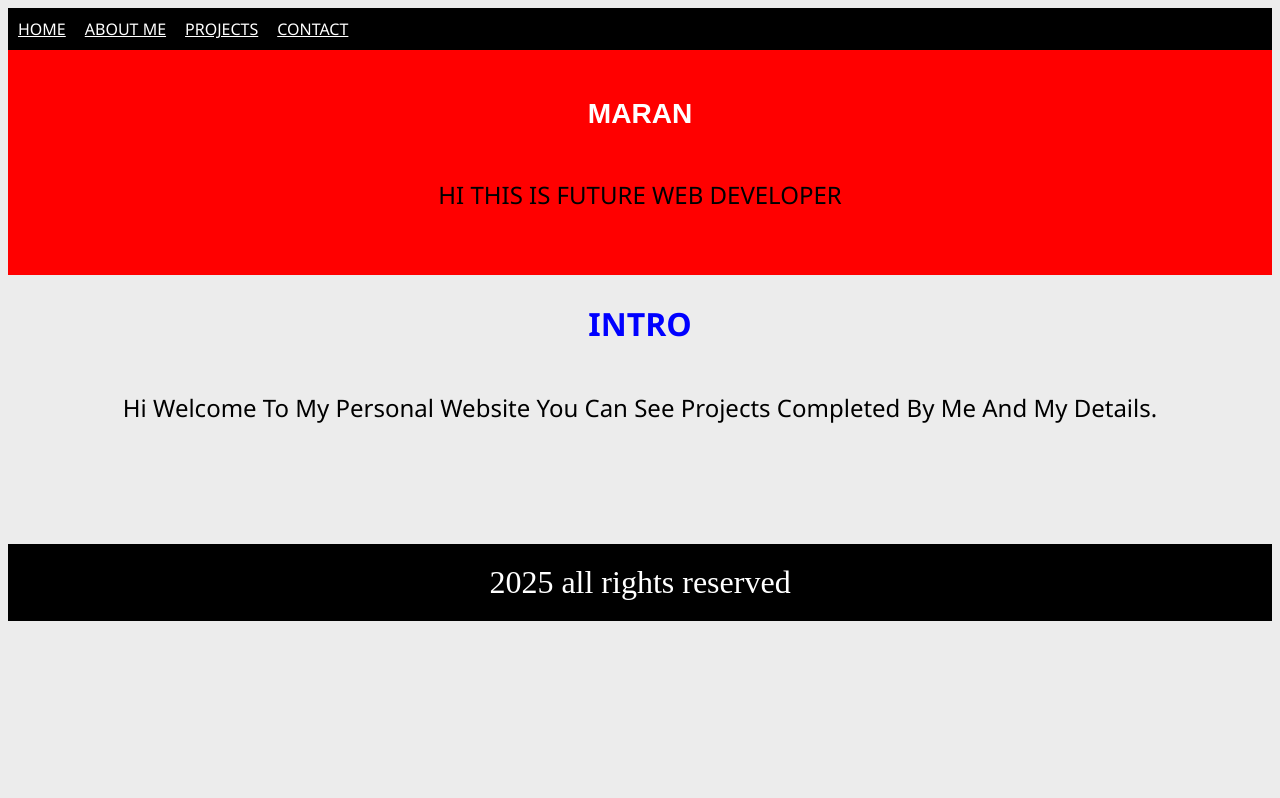
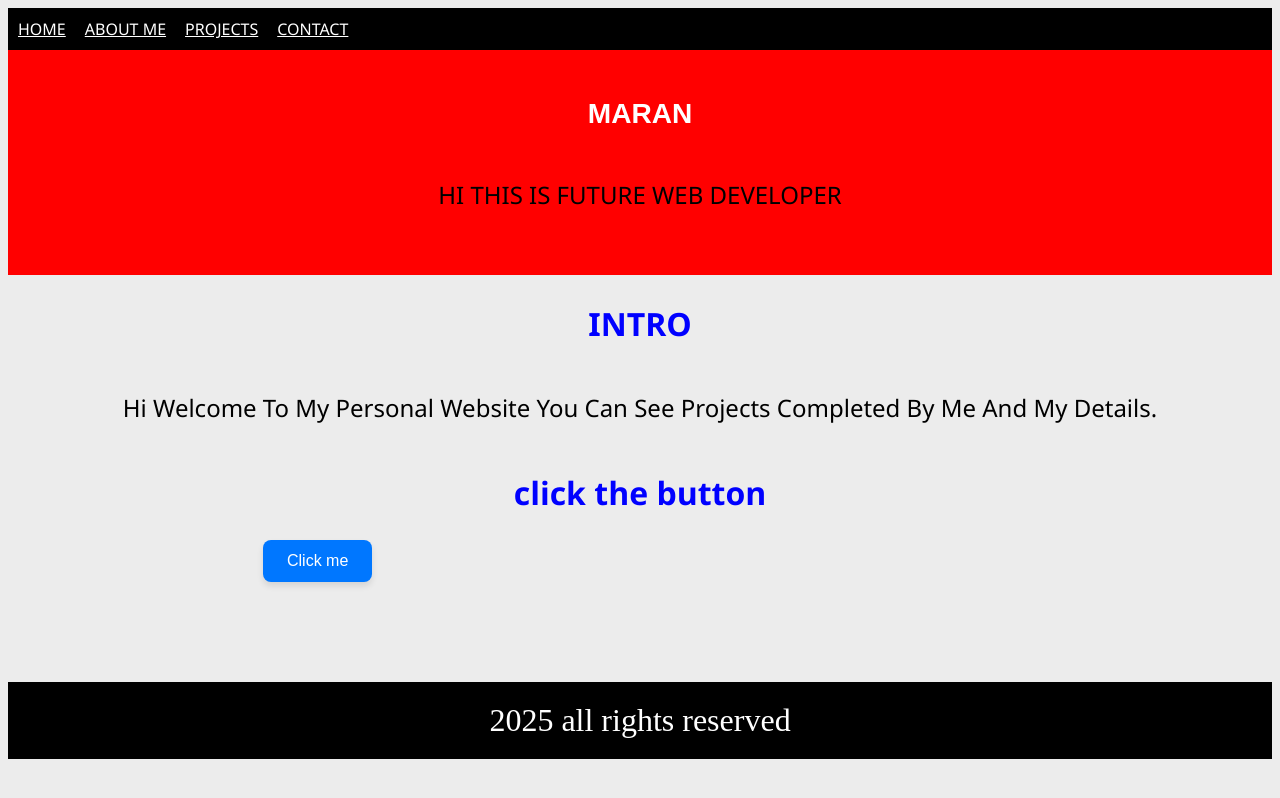
Before and after one commit to MARAN-12/personalwebsite, a plain HTML site: page index.html in a window 1280 px wide. Drawn offline with Linux system fonts and the light colour scheme.

Commit message:
buttonadded

```diff
--- a/index.html
+++ b/index.html
@@ -15,6 +15,13 @@
     <P>HI THIS IS FUTURE WEB DEVELOPER</P></header>
     <h2>INTRO</h2>
     <p>Hi Welcome To My Personal Website You Can See Projects Completed By Me And My Details.</p>
+    <h2>click the button</h2>
+    <button onclick="showMessage()" class="cool-btn">Click me</button>
+    <script>
+        function showMessage() {
+            alert("hey this page is created by maran vist other pages to know about him");
+        }
+    </script>
     <footer>
         2025 all rights reserved
     </footer>
--- a/styles.css
+++ b/styles.css
@@ -64,3 +64,20 @@ body {
     background-color: #ececec;
 
 }
+button {
+    margin-left: 255px;
+    align-items: center;
+    padding: 12px 24px;
+    color: white;
+    background-color: #0077ff;
+    border: none;
+    border-radius: 8px;
+    font-size: 16px;
+    cursor: pointer;
+    box-shadow: 0 4px 6px rgba(0,0,0,0.1);
+    transition: background-color 0.3s, transform 0.2s;
+}
+.cool-btn:hover {
+    background-color: #0055cc;
+    transform: scale(1.05);
+}
```
